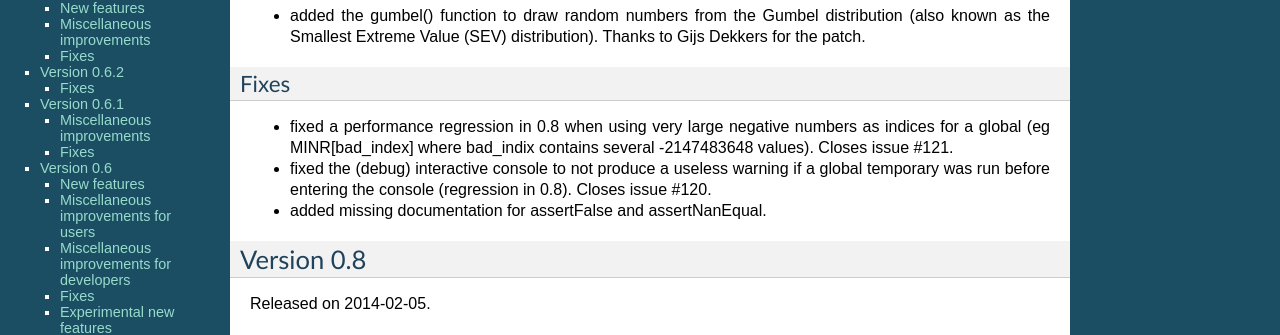
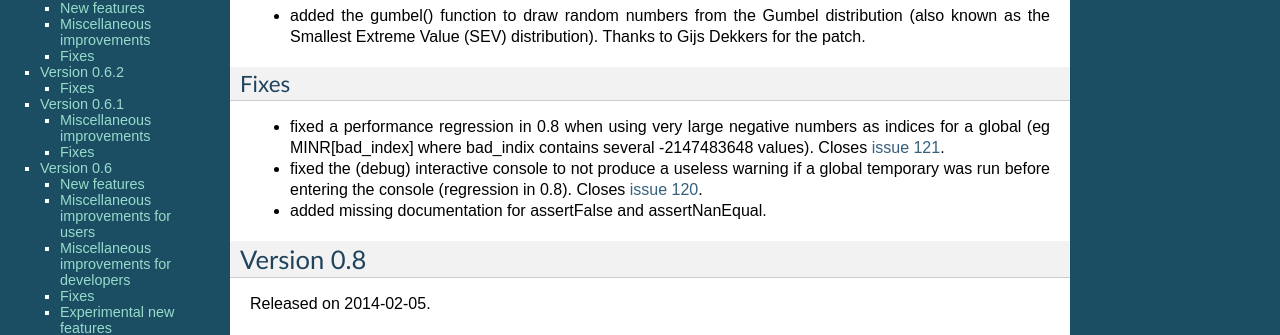
Before and after one commit to liam2/liam2, a Sphinx documentation site: the page built from doc/usersguide/source/changes.rst, in a window 1280 px wide and 900 px high. Shown: the part 234-569 px from the top of the window. Built offline with Sphinx 7.4.7, drawn with Linux system fonts in a browser that asks for light colours; formulas are drawn with MathJax 3; some of the changed lines change nothing that is shown.

Commit message:
uses extlinks sphinx extension to have links to GH issues in the doc

```diff
--- a/doc/usersguide/source/changes/version_0_8_1.rst.inc
+++ b/doc/usersguide/source/changes/version_0_8_1.rst.inc
@@ -10,10 +10,10 @@ Fixes
 
 * fixed a performance regression in 0.8 when using very large negative
   numbers as indices for a global (eg MINR[bad_index] where bad_indix
-  contains several -2147483648 values). Closes issue #121.
+  contains several -2147483648 values). Closes :issue:`121`.
 
 * fixed the (debug) interactive console to not produce a useless warning if a
   global temporary was run before entering the console (regression in 0.8).
-  Closes issue #120.
+  Closes :issue:`120`.
 
 * added missing documentation for assertFalse and assertNanEqual.
--- a/doc/usersguide/source/conf.py
+++ b/doc/usersguide/source/conf.py
@@ -18,6 +18,7 @@ import sys, os
 # documentation root, use os.path.abspath to make it absolute, like shown here.
 #sys.path.insert(0, os.path.abspath('.'))
 
+
 # -- General configuration -----------------------------------------------------
 
 # If your documentation needs a minimal Sphinx version, state it here.
@@ -26,7 +27,10 @@ import sys, os
 # Add any Sphinx extension module names here, as strings. They can be extensions
 # coming with Sphinx (named 'sphinx.ext.*') or your custom ones.
 #extensions = ['sphinx.ext.todo', 'sphinx.ext.pngmath', 'rst2pdf.pdfbuilder']
-extensions = ['sphinx.ext.todo', 'sphinx.ext.pngmath']
+extensions = ['sphinx.ext.extlinks']
+
+extlinks = {'issue': ('https://github.com/liam2/liam2/issues/%s',
+                      'issue ')}
 
 # Add any paths that contain templates here, relative to this directory.
 templates_path = ['_templates']
@@ -268,7 +272,9 @@ epub_copyright = u'2011-2013, gb@plan.be, gd@plan.be, gdm@plan.be'
 # Allow duplicate toc entries.
 #epub_tocdup = True
 
+
 # -- Options for PDF output --------------------------------------------------
+
 # Grouping the document tree into PDF files. List of tuples
 # (source start file, target name, title, author, options).
 #
```
